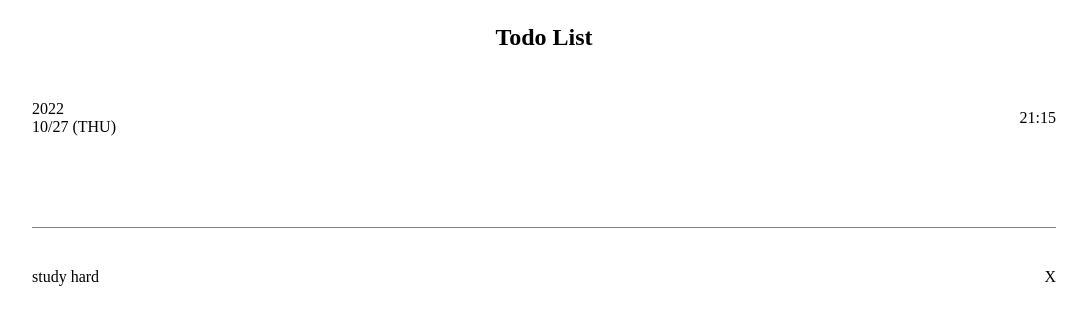
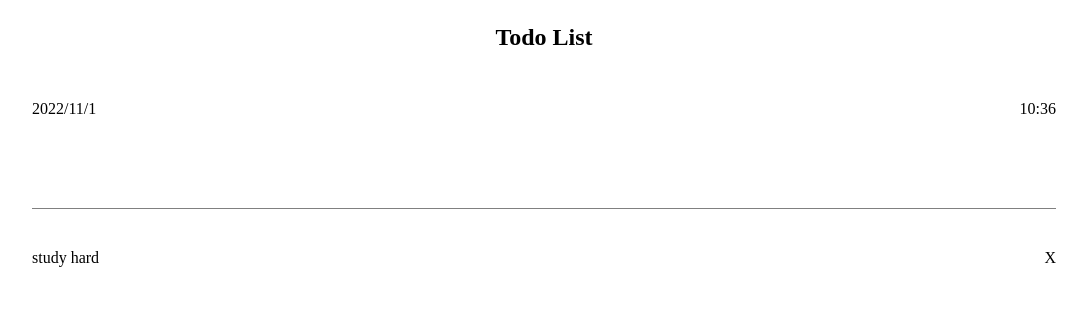
Before and after one commit to premiuncarrotshop/todo-list, a plain HTML site: page index.html in a window 1280 px wide. Shown: the whole page, without its empty margins (96-1183 px from the left). Drawn offline with Linux system fonts and the light colour scheme.

Commit message:
🚧 Set present datetime

```diff
--- a/index.html
+++ b/index.html
@@ -6,6 +6,7 @@
   <meta name="viewport" content="width=device-width, initial-scale=1.0">
   <title>투두리스트</title>
   <link rel="stylesheet" href="./style.css" />
+  <script defer src="./js/main.js"></script>
 </head>
 
 <body>
@@ -13,12 +14,9 @@
     <h1 class="todolist-title">Todo List</h1>
 
     <time class="todolist-time">
-      <span class="date">
-        2022<br />
-        10/27 (THU)
-      </span>
+      <span class="date"></span>
 
-      <span class="time">21:15</span>
+      <span class="time"></span>
     </time>
 
     <form class="todolist-form" action="/">
--- /dev/null
+++ b/js/main.js
@@ -0,0 +1,14 @@
+const todolistTime = document.querySelector('.todolist-time');
+const date = todolistTime.querySelector('.date');
+const time = todolistTime.querySelector('.time');
+
+const now = new Date();
+const nowYear = now.getFullYear();
+const nowMonth = now.getMonth() + 1;
+const nowDate = now.getDate();
+
+const nowHours = now.getHours();
+const nowMinutes = now.getMinutes();
+
+date.innerText = `${nowYear}/${nowMonth}/${nowDate}`;
+time.innerText = `${nowHours}:${nowMinutes}`;
```
